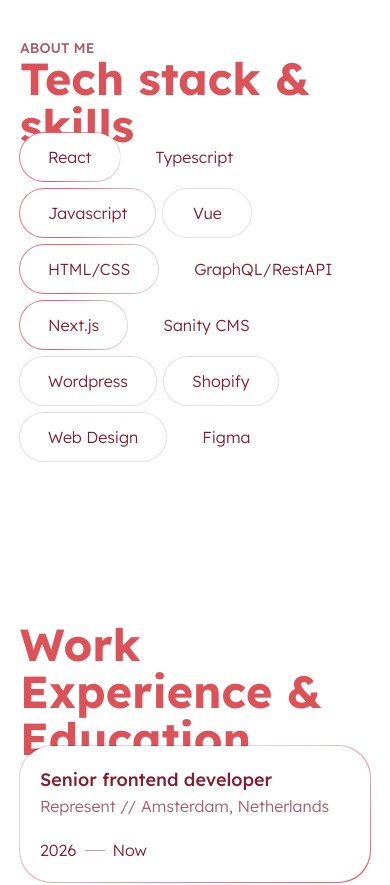
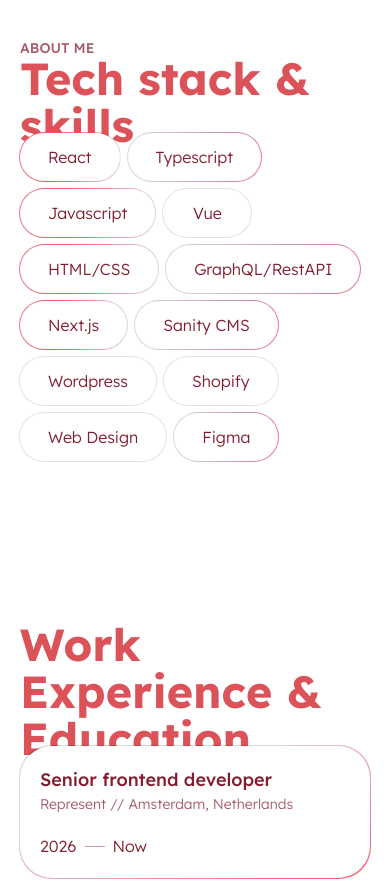
Before and after one commit to cherryale/portfolio, a Nuxt app: page / in a window 390 px wide. Shown: the part 2320-3205 px from the top of the page. Built offline with nearby package versions, Linux system fonts and the light colour scheme.

Commit message:
adjust font sizes on small screens

```diff
--- a/assets/css/globals.css
+++ b/assets/css/globals.css
@@ -242,6 +242,19 @@
   animation-direction: alternate;
 }
 
+.animate-pill-shimmer-reverse {
+  background: linear-gradient(
+    90deg,
+    rgba(0, 0, 0, 0.15),
+    var(--color-cherry-40),
+    var(--color-accent),
+    rgba(0, 0, 0, 0.15)
+  );
+  background-size: 200% 100%;
+  animation: pill-shimmer 1s ease-in-out infinite;
+  animation-direction: alternate-reverse;
+}
+
 @keyframes experience-shimmer {
   0% {
     background-position: 0% 0%;
--- a/components/experience/experience.vue
+++ b/components/experience/experience.vue
@@ -40,7 +40,7 @@ defineProps<{
             )
           "
         >
-          <div>
+          <div class="text-sm md:text-base">
             <p
               :class="
                 classNames(
```
